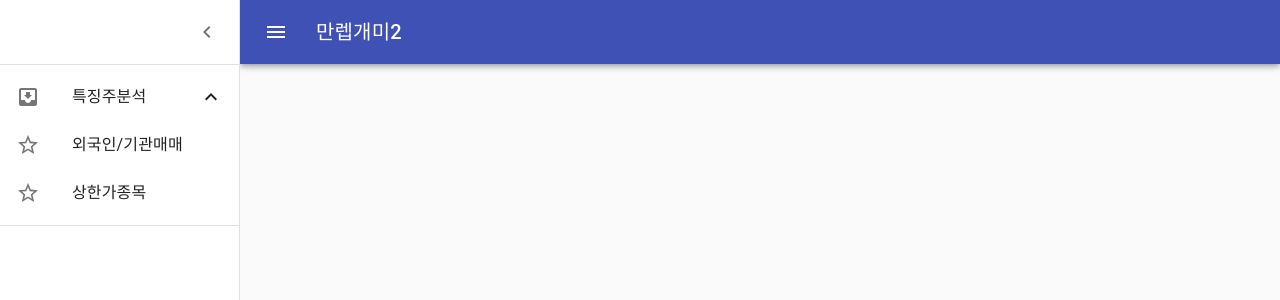
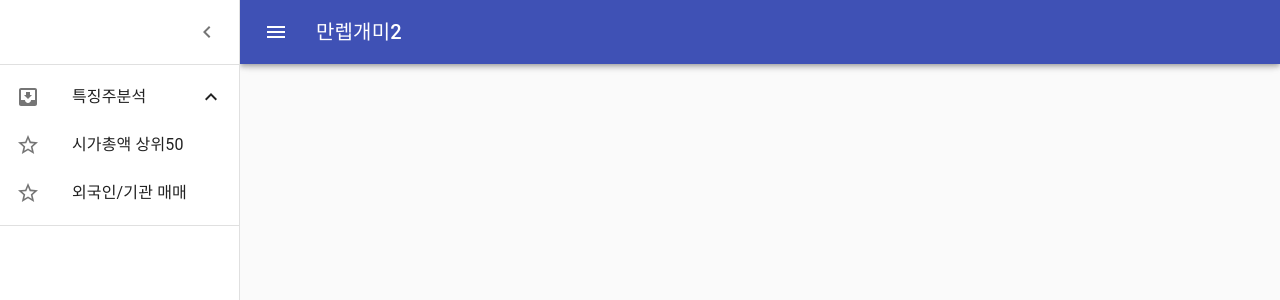
Before and after one commit to Jhyeong/stock_simulator, a Next.js app: page / in a window 1280 px wide. Both pictures are taken after a click on the button "open drawer". Shown: the top 300 px of the page. Built offline with nearby package versions, Linux system fonts and the light colour scheme.

Commit message:
getServerSideProps로 변경

```diff
--- a/components/SideMenu.js
+++ b/components/SideMenu.js
@@ -65,6 +65,7 @@ const SideMenu = (props) => {
     }
 
     return(
+        // 메뉴 핸들링
         <Drawer
             className={classes.drawer}
             variant="persistent"
@@ -80,6 +81,7 @@ const SideMenu = (props) => {
                 </IconButton>
             </div>
         <Divider />
+        {/* 특징주 분석 */}
         <List>
             <ListItem button onClick={handleSmallMenu}>
                 <ListItemIcon><InboxIcon /></ListItemIcon>
@@ -88,20 +90,24 @@ const SideMenu = (props) => {
             </ListItem>
             <Collapse in={smallMenuOpen} timeout="auto" unmountOnExit>
                 <List component="div" disablePadding>
+                    {/* 시가총액 상위50 */}
+                    <Link href="/KospiTop50">
+                        <ListItem button className={classes.nested}>
+                            <ListItemIcon>
+                            <StarBorder />
+                            </ListItemIcon>
+                            <ListItemText primary="시가총액 상위50" />
+                        </ListItem>
+                    </Link>
+                    {/* 외국인/기관 매매 */}
                     <Link href="/FrnOrgTrade">
                         <ListItem button className={classes.nested}>
                             <ListItemIcon>
                             <StarBorder />
                             </ListItemIcon>
-                            <ListItemText primary="외국인/기관매매" />
+                            <ListItemText primary="외국인/기관 매매" />
                         </ListItem>
                     </Link>
-                    <ListItem button className={classes.nested}>
-                        <ListItemIcon>
-                        <StarBorder />
-                        </ListItemIcon>
-                        <ListItemText primary="상한가종목" />
-                    </ListItem>
                 </List>
             </Collapse>
         </List>
--- a/pages/FrnOrgTrade.js
+++ b/pages/FrnOrgTrade.js
@@ -261,7 +261,7 @@ const callStockDetail = async (stockCode) => {
  * SSR
  * @returns
  */
-export async function getStaticProps(context){
+export async function getServerSideProps(){
     const stockDataList = await callStockList("buy");                   //주식리스트
     const stockDetail   = await callStockDetail(stockDataList[0].id);   //주식상세정보
     const frnOrgHist    = await callFrnOrgHist(stockDataList[0].id);    //외국인/기관 매매 내역
```
Also changed, not shown: pages/dashboard.js (deleted, +0 -10 lines).
